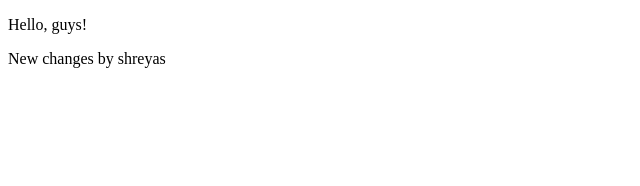
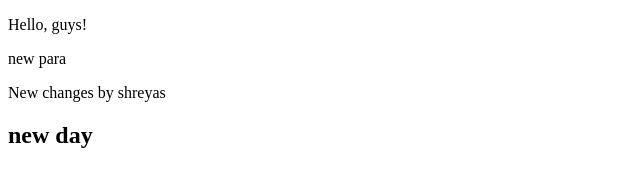
Before and after one commit to aakankshatekur-creator/assignment, a plain HTML site: page index.html in a window 1280 px wide. Shown: the whole page, without its empty margins (0-640 px from the left). Drawn offline with Linux system fonts and the light colour scheme.

Commit message:
changes by Shrey2

```diff
--- a/index.html
+++ b/index.html
@@ -5,5 +5,7 @@
 </head>
 <body>
 <p>Hello, guys!</p>
+<p>new para</p>
 <p>New changes by shreyas</p>
+<h2>new day</h2>
 </body>
```
